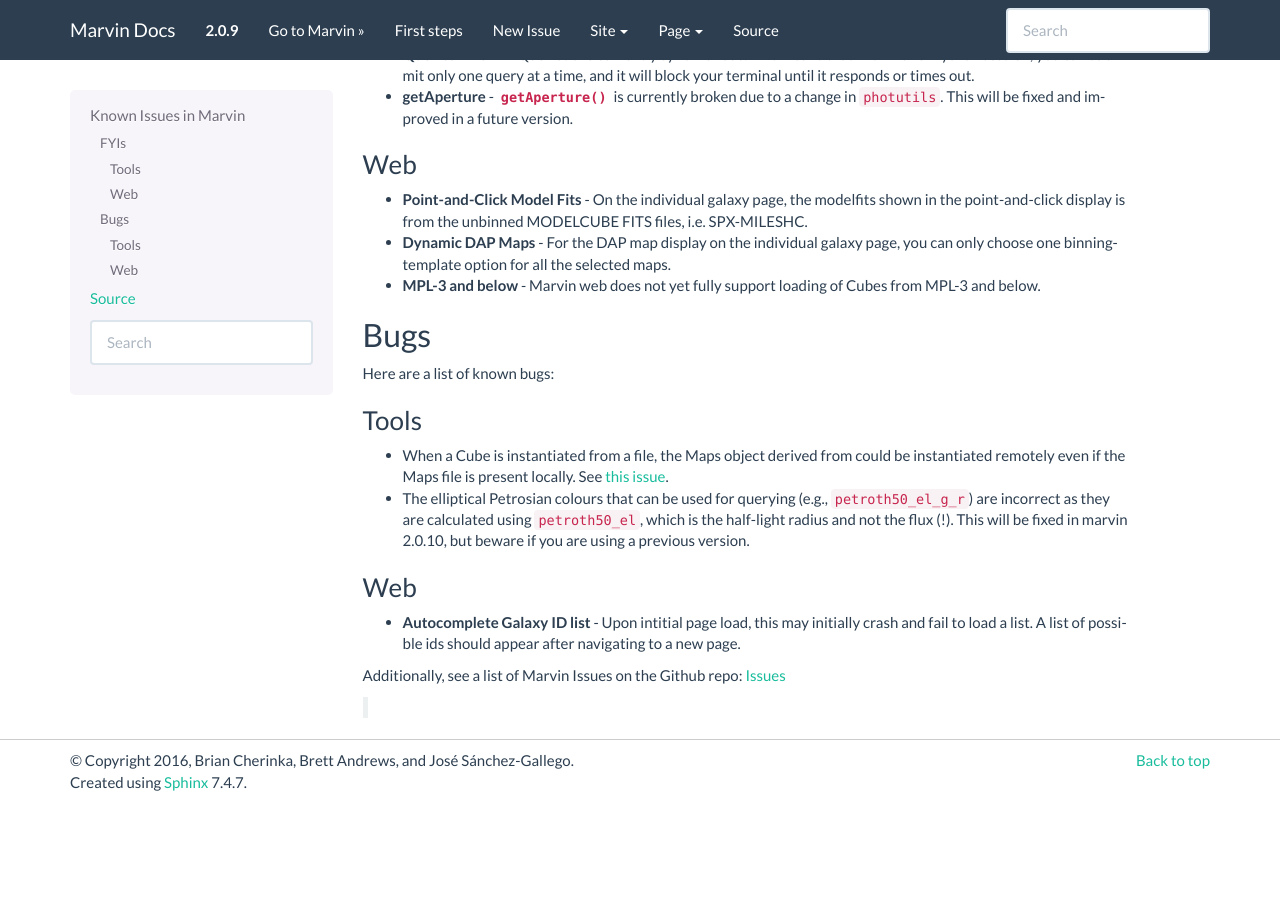
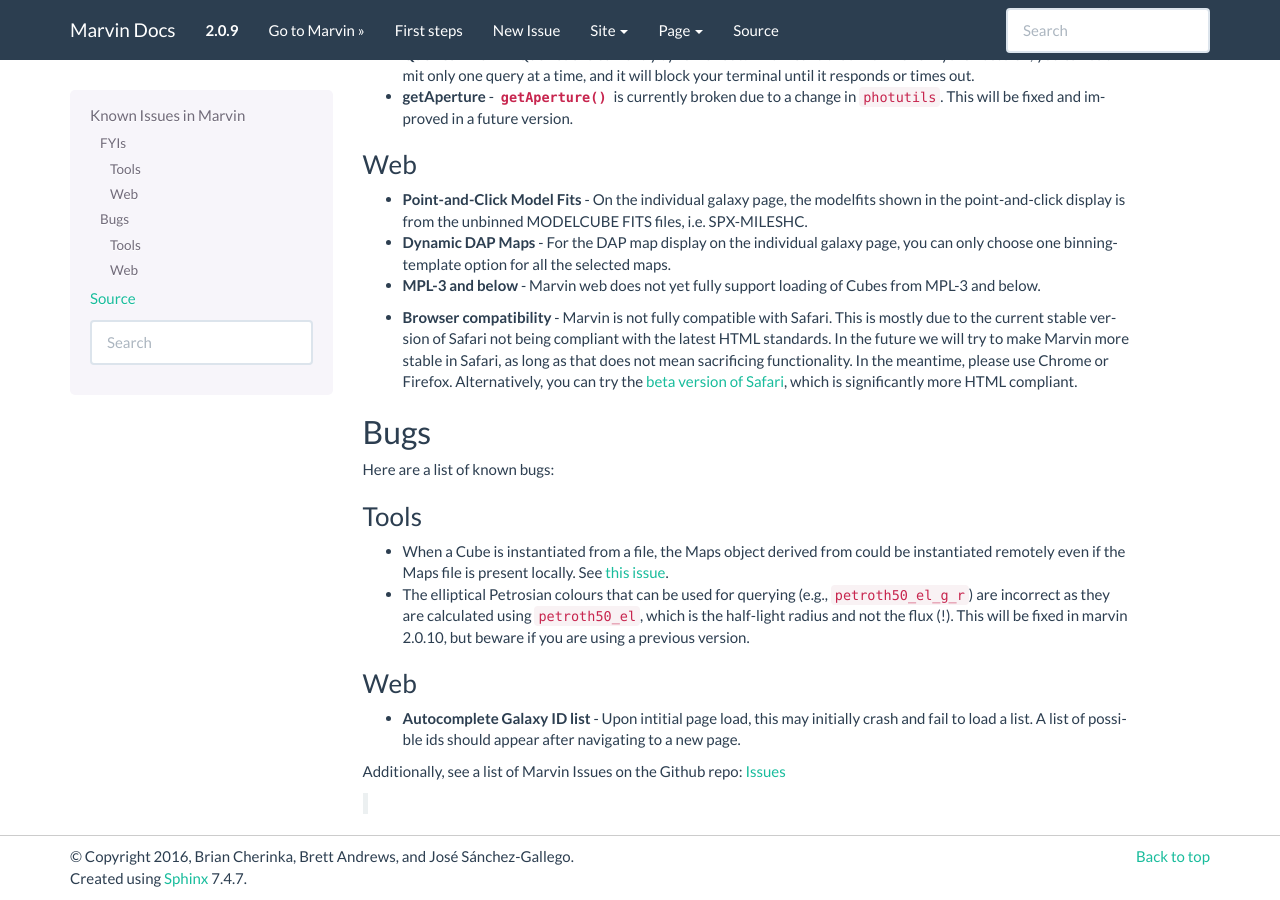
Before and after one commit to sdss/marvin, a Sphinx documentation site: the page built from docs/sphinx/known_issues.rst, in a window 1280 px wide and 900 px high, scrolled down 507 px. Built offline with Sphinx 7.4.7, drawn with Linux system fonts in a browser that asks for light colours; pages that are not in the unit, such as notebooks, are missing from menus; the version number is read from the project's files by our own code; before the commit the page ends 1310 px from its top, so only the background shows below that.

Commit message:
added a known issue about the incompatibility with Safari

```diff
--- a/docs/sphinx/known_issues.rst
+++ b/docs/sphinx/known_issues.rst
@@ -28,6 +28,13 @@
 * **Point-and-Click Model Fits** - On the individual galaxy page, the modelfits shown in the point-and-click display is from the unbinned MODELCUBE FITS files, i.e. SPX-MILESHC.
 * **Dynamic DAP Maps** - For the DAP map display on the individual galaxy page, you can only choose one binning-template option for all the selected maps.
 * **MPL-3 and below** - Marvin web does not yet fully support loading of Cubes from MPL-3 and below.
+.. _known-browser:
+* **Browser compatibility** - Marvin is not fully compatible with Safari. This is mostly due to the current
+  stable version of Safari not being compliant with the latest HTML standards. In the future we will try to
+  make Marvin more stable in Safari, as long as that does not mean sacrificing functionality. In the meantime,
+  please use Chrome or Firefox. Alternatively, you can try the
+  `beta version of Safari <https://developer.apple.com/safari/technology-preview/>`_, which is significantly
+  more HTML compliant.
 
 
 Bugs
```
